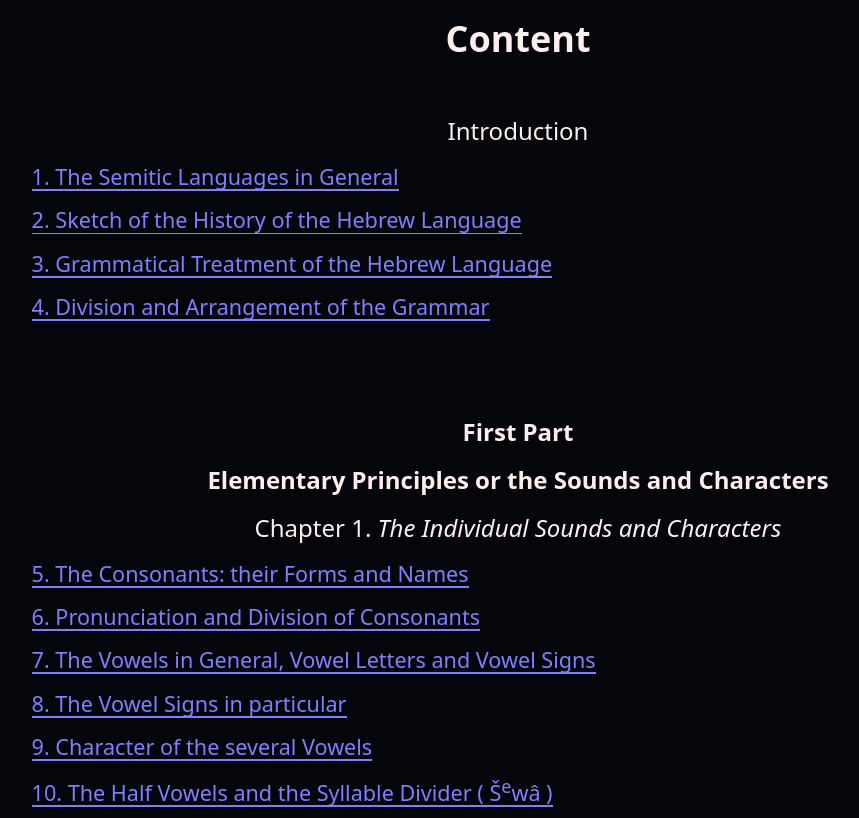
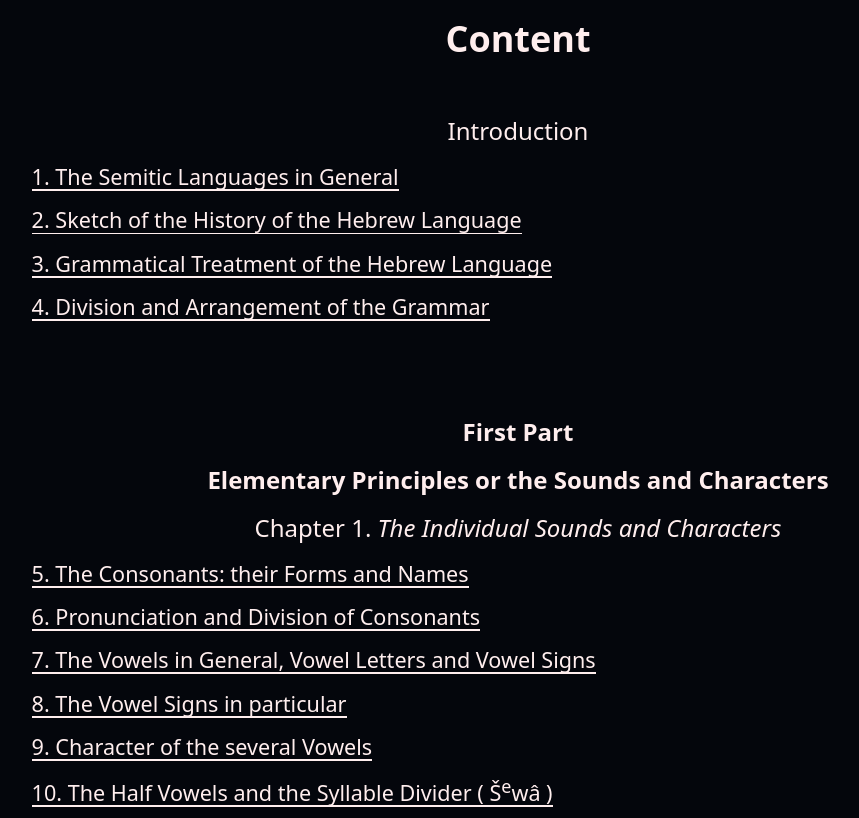
Before and after one commit to Bohooslav/gesenius, a plain HTML site: page index.html in a window 1280 px wide. Shown: the part 1328-2146 px from the top of the page, without its empty margins (122-981 px from the left). Drawn offline with Linux system fonts and the light colour scheme; a web font is replaced by a local one.

Commit message:
links style fix in index page

```diff
--- a/gesenius/style.css
+++ b/gesenius/style.css
@@ -115,12 +115,12 @@ a {
 	background-repeat: no-repeat;
 	background-size: 100% 0.2em;
 	background-position: 0px 110%;
-	background-image: linear-gradient( var(--accent-color) 0px, var(--accent-color) 100%);
+	background-image: linear-gradient( var(--accent-color) 0px, var(--accent-color) 110%);
 }
 
 a:hover {
 	color: var(--accent-hover-color);
-	background-image: linear-gradient( var(--accent-hover-color) 0px, var(--accent-hover-color) 100%);
+	background-image: linear-gradient( var(--accent-hover-color) 0px, var(--accent-hover-color) 110%);
 	-webkit-animation: 0.4s cubic-bezier(0.58, 0.3, 0.005, 1) 0s 1 normal none running link-hover;
 	animation: 0.4s cubic-bezier(0.58, 0.3, 0.005, 1) 0s 1 normal none running link-hover;
 }
@@ -132,7 +132,7 @@ a:hover {
 
 .extra_title a {
 	color: var(--text-color);
-	background-image: linear-gradient( var(--text-color) 0px, var(--text-color) 100%);
+	background-image: linear-gradient( var(--text-color) 0px, var(--text-color) 110%);
 }
 
 #content {
--- a/index.html
+++ b/index.html
@@ -12,6 +12,11 @@
 		dd {
 			padding: 0 4vw;
 			font-size: 0.9em;
+		}
+
+		a {
+			color: var(--text-color);
+			background-image: linear-gradient(var(--text-color) 0px, var(--text-color) 110%);
 		}
 	</style>
 </head>
```
